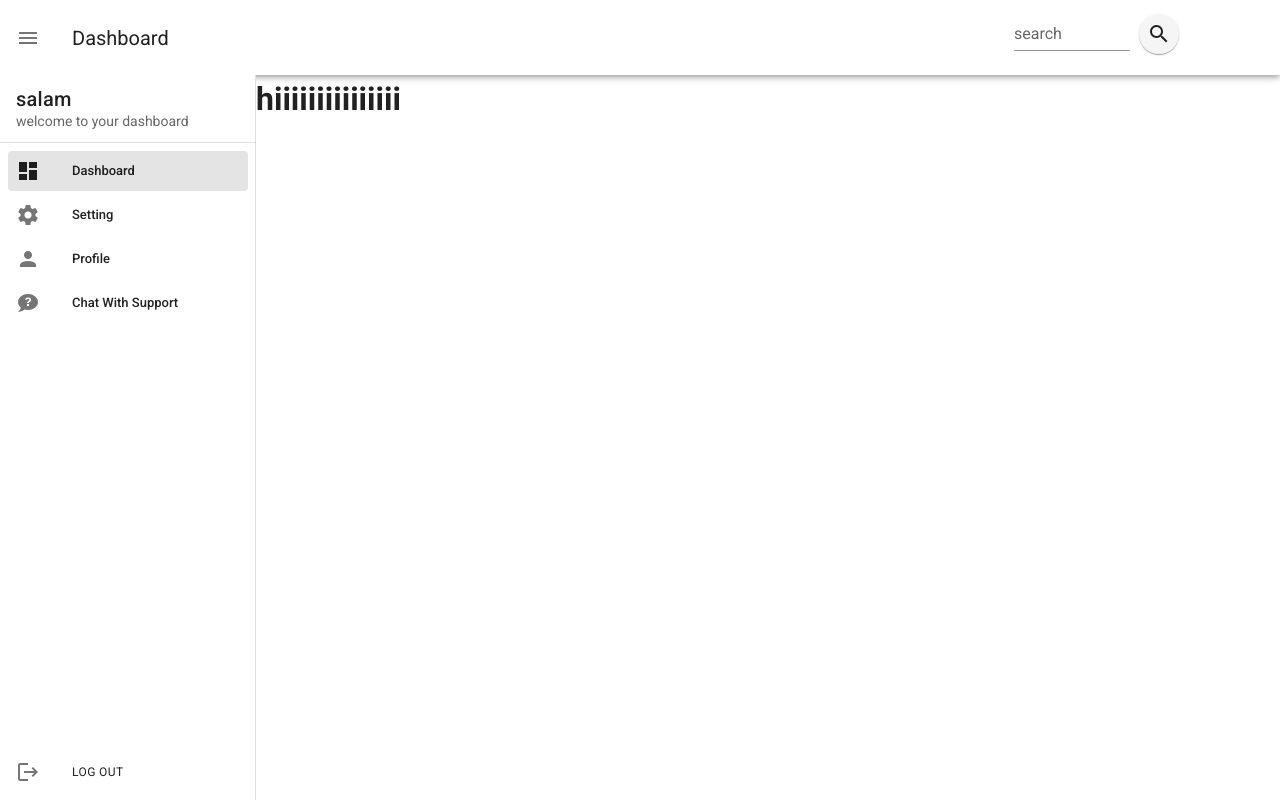
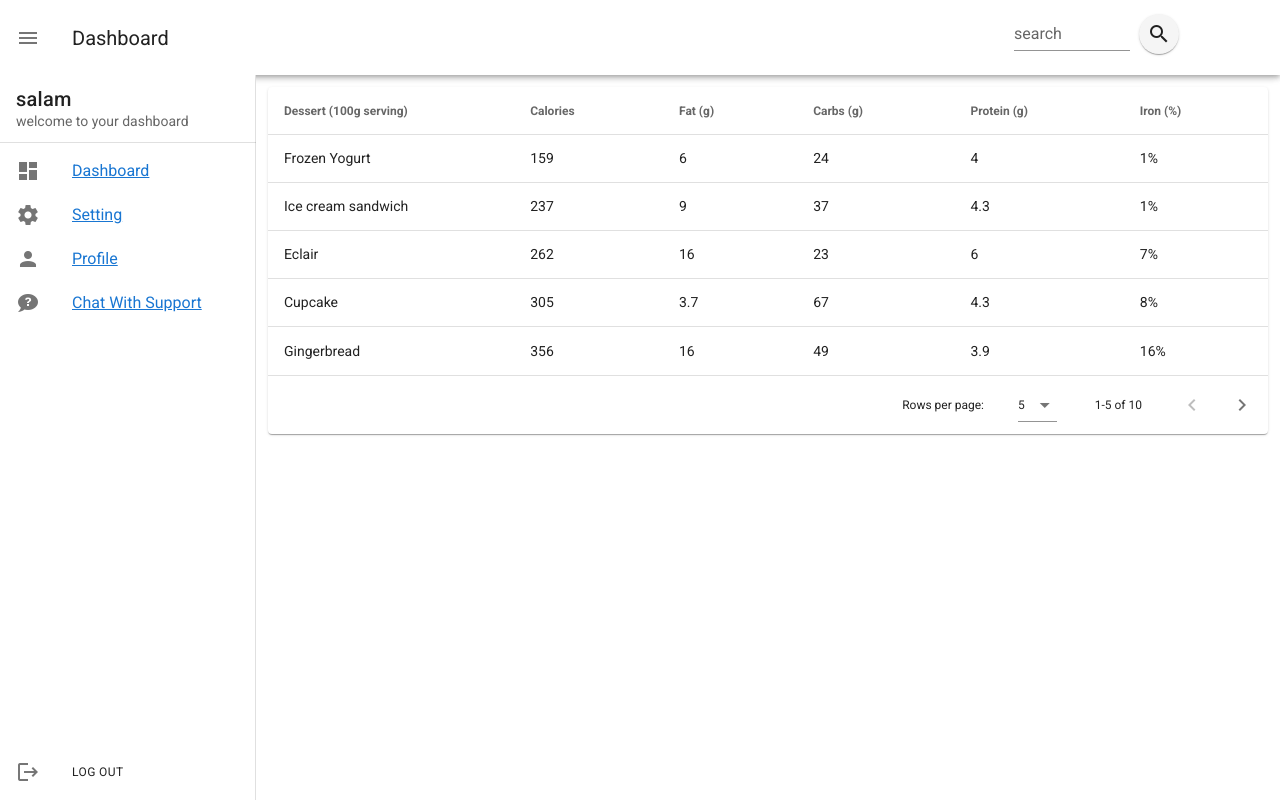
Before and after one commit to zaynab-git/admin-dashboard-nuxt, a Nuxt app: page / in a window 1280 px wide. Built offline with nearby package versions, Linux system fonts and the light colour scheme.

Commit message:
تغییر زبان و تغییر url با آن

```diff
--- a/components/AppDrawer.vue
+++ b/components/AppDrawer.vue
@@ -4,7 +4,7 @@
     app
     clipped
     mobile-breakpoint="960"
-    :right="this.$store.state.currentLanguage.rtl"
+
   >
 
     <v-list-item>
@@ -26,16 +26,14 @@
       >
         <v-list-item
           v-for="item in items"
-          :to="item.to"
           :key="item.title"
-          link
         >
           <v-list-item-icon>
             <v-icon>{{ item.icon }}</v-icon>
           </v-list-item-icon>
 
           <v-list-item-content>
-            <v-list-item-title>{{ $t(item.title) }}</v-list-item-title>
+            <nuxt-link :to="localePath(item.to)">{{ $t(item.title) }}</nuxt-link>
           </v-list-item-content>
         </v-list-item>
       </v-list>
--- a/nuxt.config.js
+++ b/nuxt.config.js
@@ -48,7 +48,18 @@ export default {
 
 
   i18n: {
-    locales: ['en', 'fa'],
+    locales: [
+      {
+        code: 'en',
+        name: 'English',
+        dir: 'ltr'
+      },
+      {
+        code: 'fa',
+        name: 'فارسی',
+        dir: 'rtl'
+      },
+    ],
     defaultLocale: 'en',
     vueI18n: {
       fallbackLocale: 'en',
--- /dev/null
+++ b/pages/Profile.vue
@@ -0,0 +1,40 @@
+<template>
+      <v-col class="ma-5">
+          <v-row>
+              <v-card max-width="600">
+                <v-card-title>{{ $t("profile.profile-title") }}</v-card-title>
+                <v-card-subtitle>{{ $t("profile.profile-subtitle") }}</v-card-subtitle>
+                <v-list>
+                    <v-list-item>
+                        <v-list-item-content>
+                            <v-list-item-title>{{$t('profile.first-name')}}: {{ user.firstName }}</v-list-item-title>
+                            <v-list-item-title>{{$t('profile.last-name')}}: {{ user.lastName }}</v-list-item-title>
+                            <v-list-item-title>{{$t('profile.email')}}: {{ user.email }}</v-list-item-title>
+                            <v-list-item-title>{{$t('profile.phone-number')}}: {{ user.phoneNumber }}</v-list-item-title>
+                            <v-list-item-title>{{$t('profile.username')}}: {{ user.userName }}</v-list-item-title>
+                        </v-list-item-content>
+                    </v-list-item>
+                </v-list>
+            </v-card>
+          </v-row>
+      </v-col>
+
+</template>
+
+<script>
+export default {
+
+    layout: 'Base',
+    name: "Profile",
+    data: () => ({
+        //
+    }),
+
+    computed: {
+        user: function () {
+            return this.$store.state.user
+        }
+    },
+
+}
+</script>
--- /dev/null
+++ b/pages/Setting.vue
@@ -0,0 +1,43 @@
+<template>
+        <v-col class="ma-5">
+            <v-row>
+                <v-card>
+                    <v-card-title>{{ $t("setting.language") }}</v-card-title>
+                    <v-select
+                    v-model="language"
+                    :items="availableLocales"
+                    item-text="name"
+                    return-object
+                    class="mx-3"
+                    >
+                    </v-select>
+                </v-card>
+            </v-row>
+        </v-col>
+</template>
+
+<script>
+
+export default {
+    layout: 'Base',
+    name: "Setting",
+    data: () => ({
+        //
+    }),
+
+
+    computed: {
+        availableLocales () {
+            return this.$i18n.locales
+        },
+        language: {
+            get() {
+                return this.$i18n.locales.find( (item) => item.code === this.$i18n.locale ).name
+            },
+            set(value) {
+                this.$i18n.setLocale(value.code)
+            }
+        }
+    }
+}
+</script>
--- a/pages/index.vue
+++ b/pages/index.vue
@@ -1,9 +1,115 @@
 <template>
-  <h1>hiiiiiiiiiiiiiii</h1>
+  <v-container fluid>
+    <v-data-table
+      :headers="headers"
+      :items="desserts"
+      :items-per-page="5"
+      class="elevation-1"
+    ></v-data-table>
+    </v-container>
 </template>
 
 <script>
 export default {
-  layout: 'Base'
+
+    layout: 'Base',
+    name: 'TableView',
+    data: () =>({
+        headers: [
+        {
+          text: 'Dessert (100g serving)',
+          align: 'start',
+          sortable: false,
+          value: 'name',
+        },
+        { text: 'Calories', value: 'calories' },
+        { text: 'Fat (g)', value: 'fat' },
+        { text: 'Carbs (g)', value: 'carbs' },
+        { text: 'Protein (g)', value: 'protein' },
+        { text: 'Iron (%)', value: 'iron' },
+      ],
+      desserts: [
+        {
+          name: 'Frozen Yogurt',
+          calories: 159,
+          fat: 6.0,
+          carbs: 24,
+          protein: 4.0,
+          iron: '1%',
+        },
+        {
+          name: 'Ice cream sandwich',
+          calories: 237,
+          fat: 9.0,
+          carbs: 37,
+          protein: 4.3,
+          iron: '1%',
+        },
+        {
+          name: 'Eclair',
+          calories: 262,
+          fat: 16.0,
+          carbs: 23,
+          protein: 6.0,
+          iron: '7%',
+        },
+        {
+          name: 'Cupcake',
+          calories: 305,
+          fat: 3.7,
+          carbs: 67,
+          protein: 4.3,
+          iron: '8%',
+        },
+        {
+          name: 'Gingerbread',
+          calories: 356,
+          fat: 16.0,
+          carbs: 49,
+          protein: 3.9,
+          iron: '16%',
+        },
+        {
+          name: 'Jelly bean',
+          calories: 375,
+          fat: 0.0,
+          carbs: 94,
+          protein: 0.0,
+          iron: '0%',
+        },
+        {
+          name: 'Lollipop',
+          calories: 392,
+          fat: 0.2,
+          carbs: 98,
+          protein: 0,
+          iron: '2%',
+        },
+        {
+          name: 'Honeycomb',
+          calories: 408,
+          fat: 3.2,
+          carbs: 87,
+          protein: 6.5,
+          iron: '45%',
+        },
+        {
+          name: 'Donut',
+          calories: 452,
+          fat: 25.0,
+          carbs: 51,
+          protein: 4.9,
+          iron: '22%',
+        },
+        {
+          name: 'KitKat',
+          calories: 518,
+          fat: 26.0,
+          carbs: 65,
+          protein: 7,
+          iron: '6%',
+        },
+      ]
+    })
 }
 </script>
--- a/store/index.js
+++ b/store/index.js
@@ -3,8 +3,6 @@ export const state = () => ({
     // token: localStorage.getItem('token') || '',
     token: '',
 
-    vuetify: '',
-    i18n: '',
     receiver: '',
     receivers: [],
 
@@ -21,12 +19,6 @@ export const state = () => ({
     },
 
     drawer: null,
-
-    currentLanguage: {
-      name: "English",
-      value: "en",
-      rtl: false
-    },
 
     languages:
     [
@@ -80,14 +72,10 @@ export const mutations = {
     state.messages[payload.sender].push({receiver: payload.receiver, sender: payload.sender, message: payload.message, id: payload.id});
   },
 
-  set_vuetifyandi18n (state, payload) {
-      state.vuetify = payload.vuetify;
-      state.i18n = payload.i18n;
-  },
-
   SET_DRAWER (state, payload) {
     state.drawer = payload;
   },
+
   SET_LANGUAGE (state, payload) {
     if (payload != ''){
       state.currentLanguage = payload;
```
